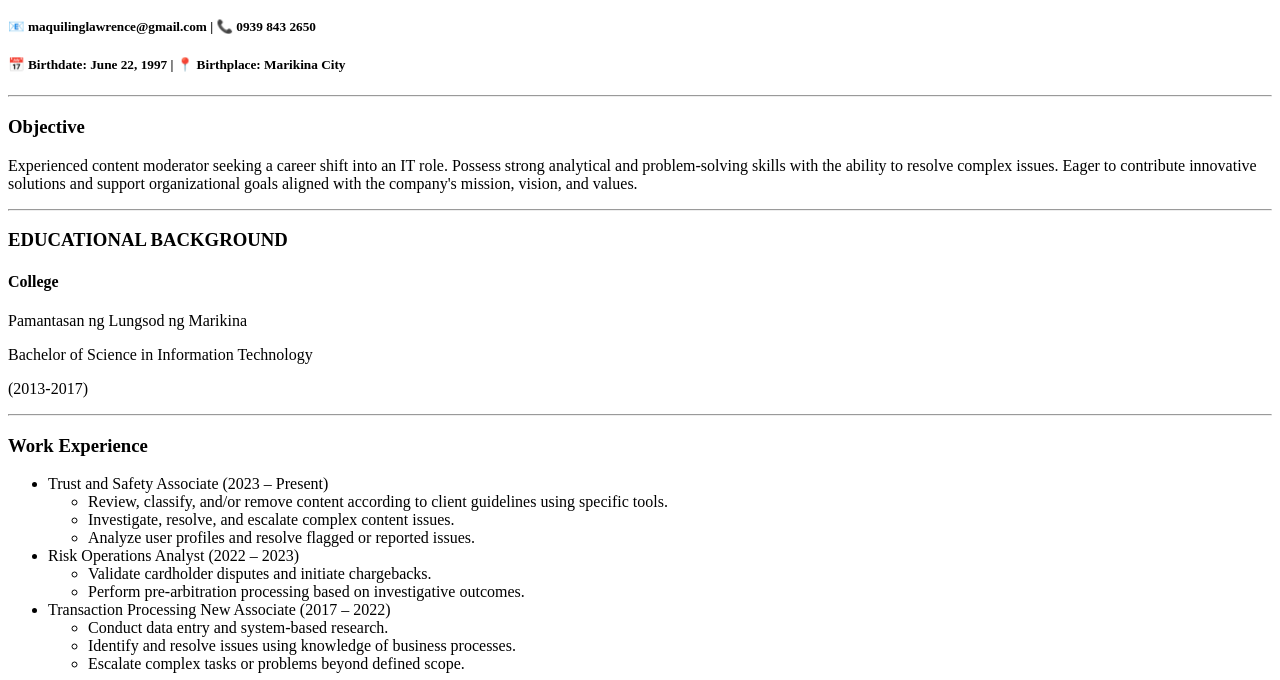
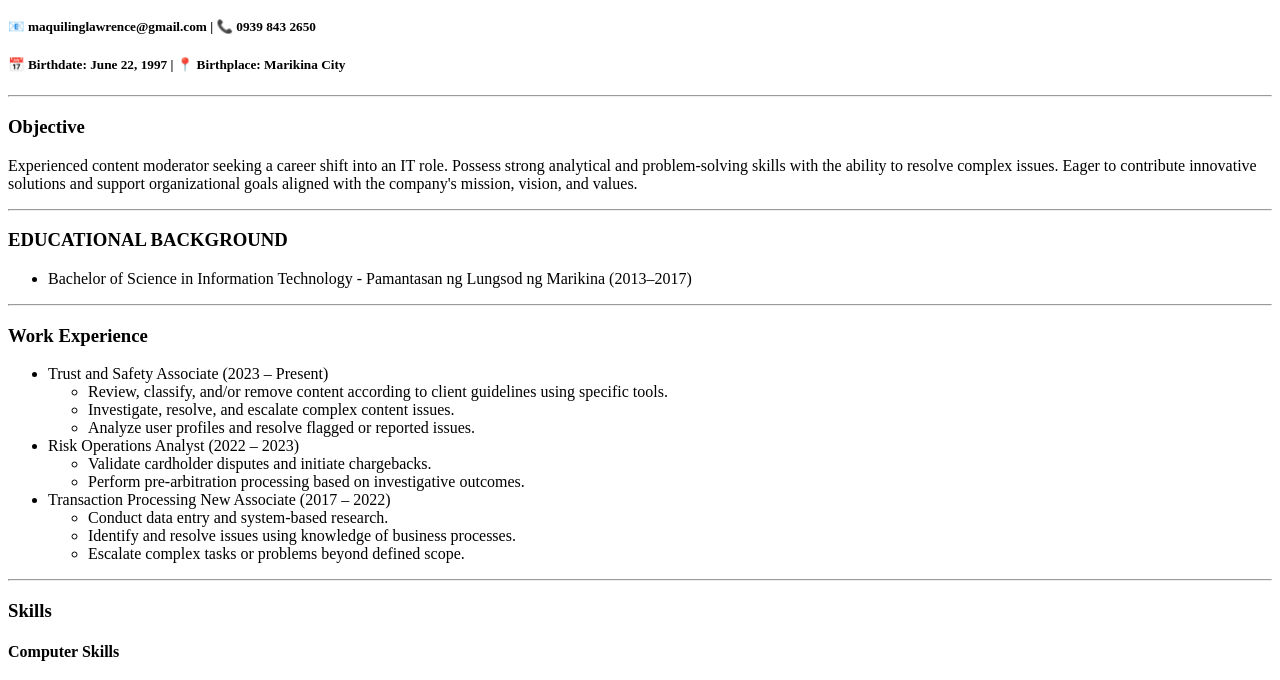
Before and after one commit to Makwey/Resume-Project, a plain HTML site: page index.html in a window 1280 px wide. Shown: the part 100-780 px from the top of the page. Drawn offline with Linux system fonts and the light colour scheme.

Commit message:
Add files via upload

```diff
--- a/index.html
+++ b/index.html
@@ -19,10 +19,9 @@
     <hr/>
 
     <h3>EDUCATIONAL BACKGROUND</h3>
-    <h4>College</h4>
-    <p>Pamantasan ng Lungsod ng Marikina</p>
-    <p>Bachelor of Science in Information Technology</p>
-    <p>(2013-2017)</p>
+    <ul>
+        <li>Bachelor of Science in Information Technology - Pamantasan ng Lungsod ng Marikina (2013–2017)</li>
+    </ul>
 
     <hr/>
 
```
